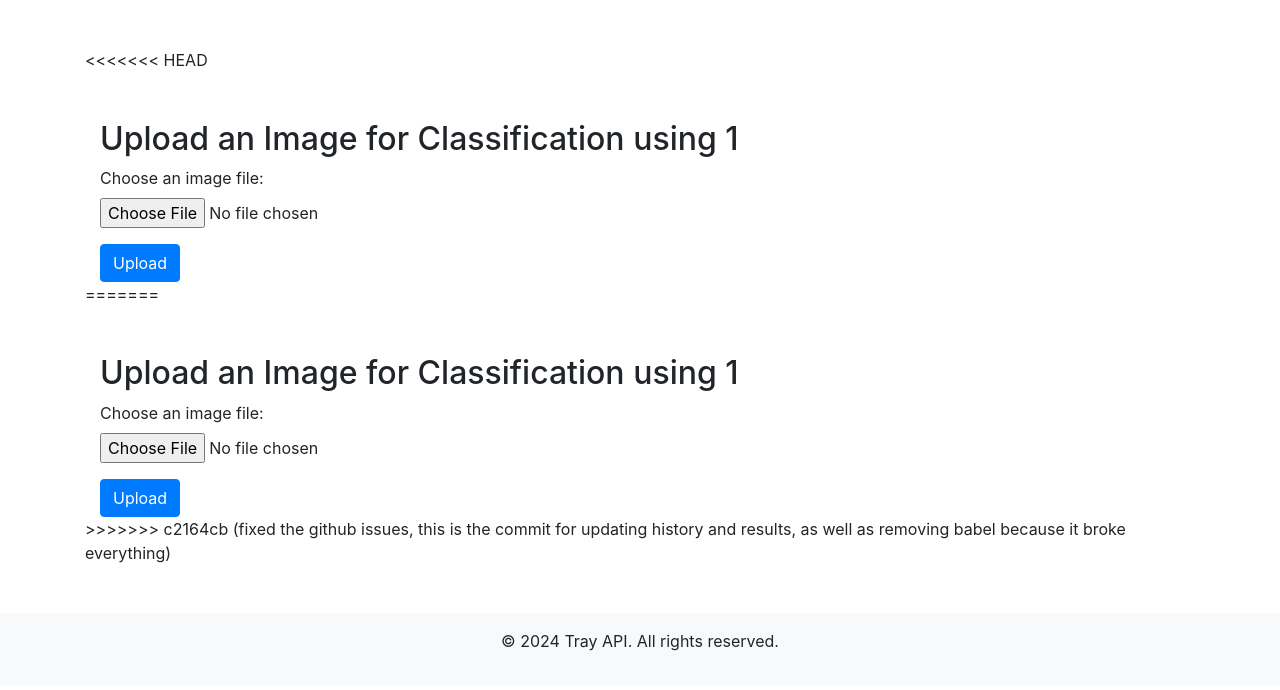
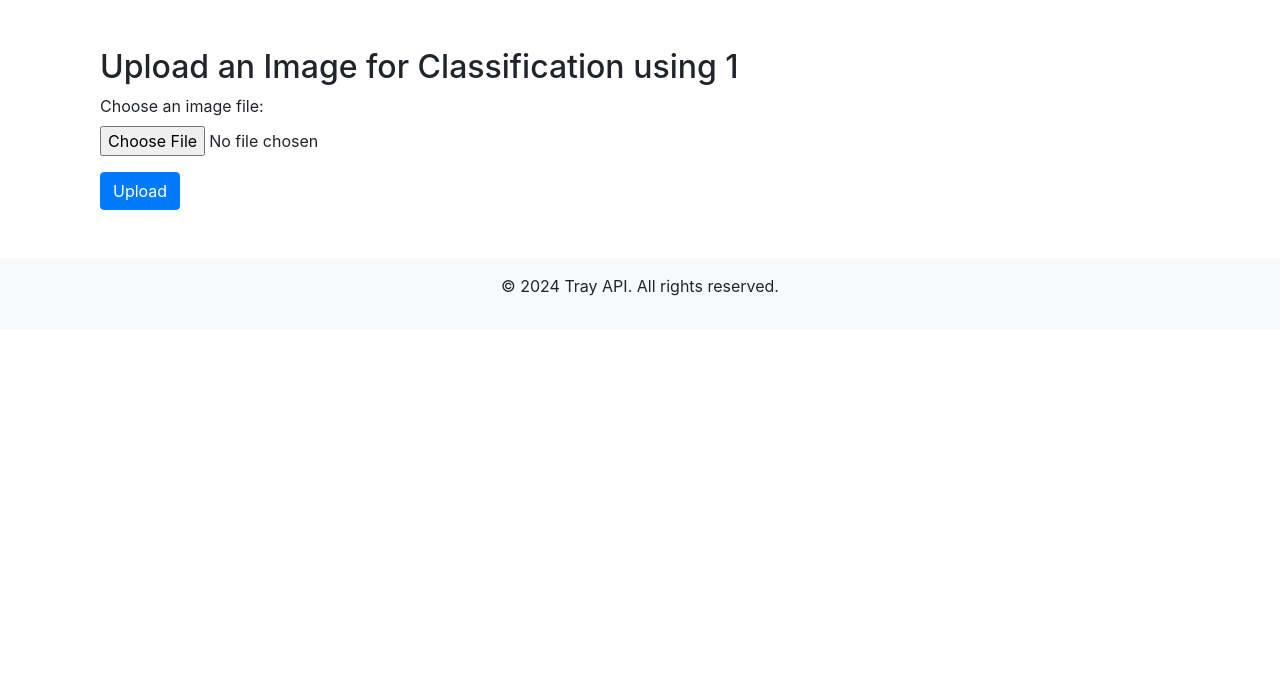
Before and after one commit to ssbdragonfly/tray-api, a Flask app: page /api/1 in a window 1280 px wide. Shown: the part 76-766 px from the top of the page. Run offline with Flask 3, Linux system fonts and the light colour scheme; some libraries are stand-ins or nearby versions.

Commit message:
fixed issues from merge

```diff
--- a/website/app.py
+++ b/website/app.py
@@ -1,15 +1,9 @@
 from flask import Flask, render_template, request, redirect, url_for, flash, jsonify
-from tensorflow.keras.models import load_model
-from tensorflow.keras.preprocessing.image import img_to_array, load_img
-import numpy as np
 import os
 import json
 
 app = Flask(__name__)
 app.secret_key = os.getenv('SECRET_KEY', 'supersecretkey')
-
-MODEL_PATH = os.getenv('MODEL_PATH', 'website/food11_model.h5')
-model = load_model(MODEL_PATH)
 
 UPLOAD_FOLDER = os.path.join('website', 'uploads')
 if not os.path.exists(UPLOAD_FOLDER):
@@ -37,6 +31,7 @@ def upload_image(model_name):
                 file.save(filepath)
                 print(f"Saved file: {filepath}")
 
+                #hardcoded prediction for demonstration
                 predicted_label = 'Bread'
 
                 save_history(file.filename, predicted_label, model_name)
@@ -48,7 +43,6 @@ def upload_image(model_name):
         print(f"Error during image upload and prediction: {e}")
         flash('An error occurred during processing. Please try again.')
         return redirect(request.url)
-
 
 @app.route('/about')
 def about():
--- a/website/templates/result.html
+++ b/website/templates/result.html
@@ -6,12 +6,9 @@
         Predicted class: {{ prediction }}
     </div>
     <div class="text-center mt-4">
-<<<<<<< HEAD
-=======
         <img src="{{ url_for('static', filename='website/uploads/' + filename) }}" alt="Uploaded Image" class="img-thumbnail">
     </div>
     <div class="text-center mt-4">
->>>>>>> c2164cb (fixed the github issues, this is the commit for updating history and results, as well as removing babel because it broke everything)
         <a href="/api/{{ model_name }}" class="btn btn-secondary">Upload another image</a>
     </div>
 </main>
--- a/website/templates/upload.html
+++ b/website/templates/upload.html
@@ -5,22 +5,6 @@
 {% endblock %}
 
 {% block content %}
-<<<<<<< HEAD
-    <main class="container mt-5">
-        <h2>Upload an Image for Classification using {{ model_name }}</h2>
-        <form method="POST" enctype="multipart/form-data">
-            <div class="form-group">
-                <label for="file">Choose an image file:</label>
-                <input type="file" class="form-control-file" id="file" name="file">
-            </div>
-            <button type="submit" class="btn btn-primary">Upload</button>
-        </form>
-        {% if prediction is not none %}
-        <h3 class="mt-4">Prediction: {{ prediction }}</h3>
-        <img src="{{ url_for('static', filename=file_path) }}" alt="Uploaded Image" class="img-thumbnail">
-        {% endif %}
-    </main>
-=======
 <main class="container mt-5">
     <h2>Upload an Image for Classification using {{ model_name }}</h2>
     <form method="POST" enctype="multipart/form-data">
@@ -35,5 +19,4 @@
     <img src="{{ url_for('static', filename=file_path) }}" alt="Uploaded Image" class="img-thumbnail">
     {% endif %}
 </main>
->>>>>>> c2164cb (fixed the github issues, this is the commit for updating history and results, as well as removing babel because it broke everything)
 {% endblock %}
```
